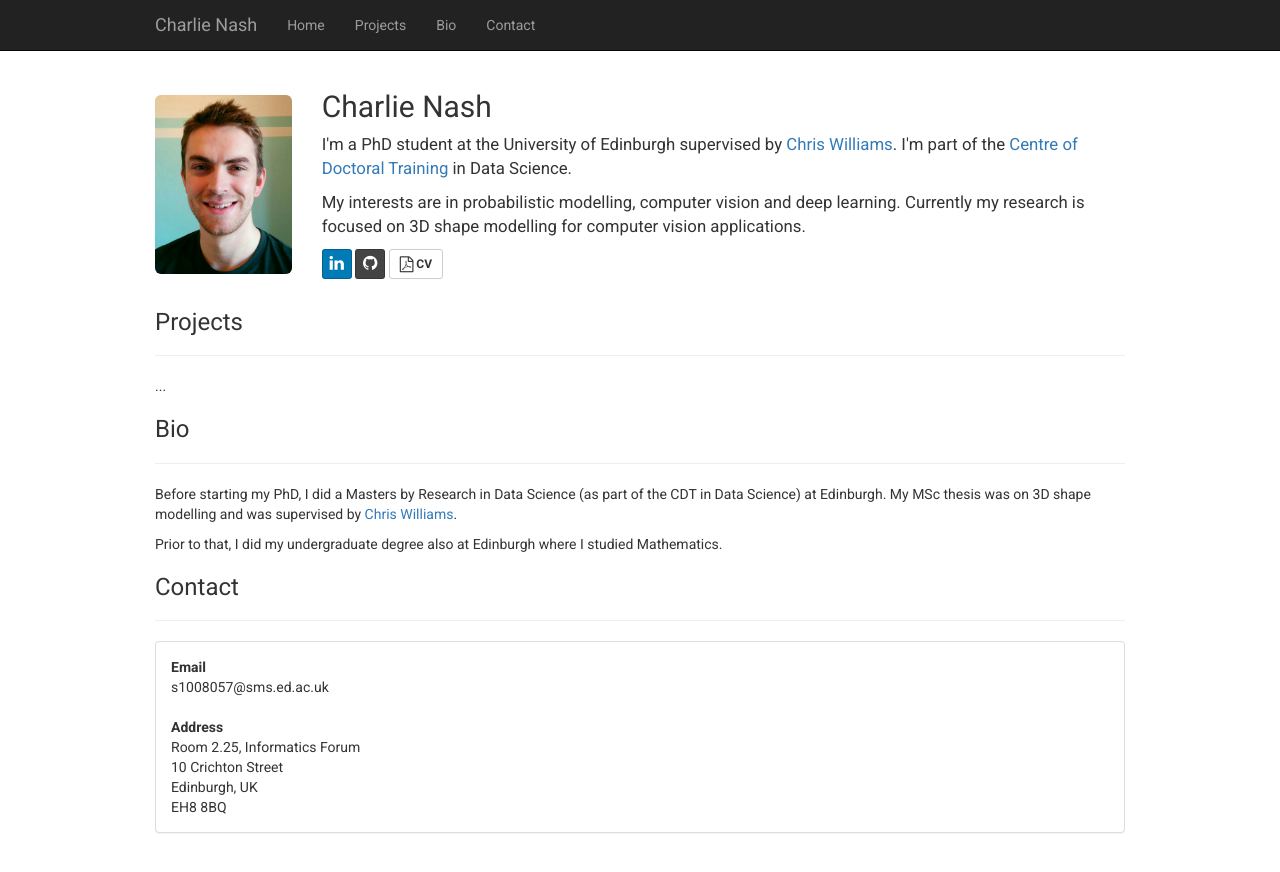
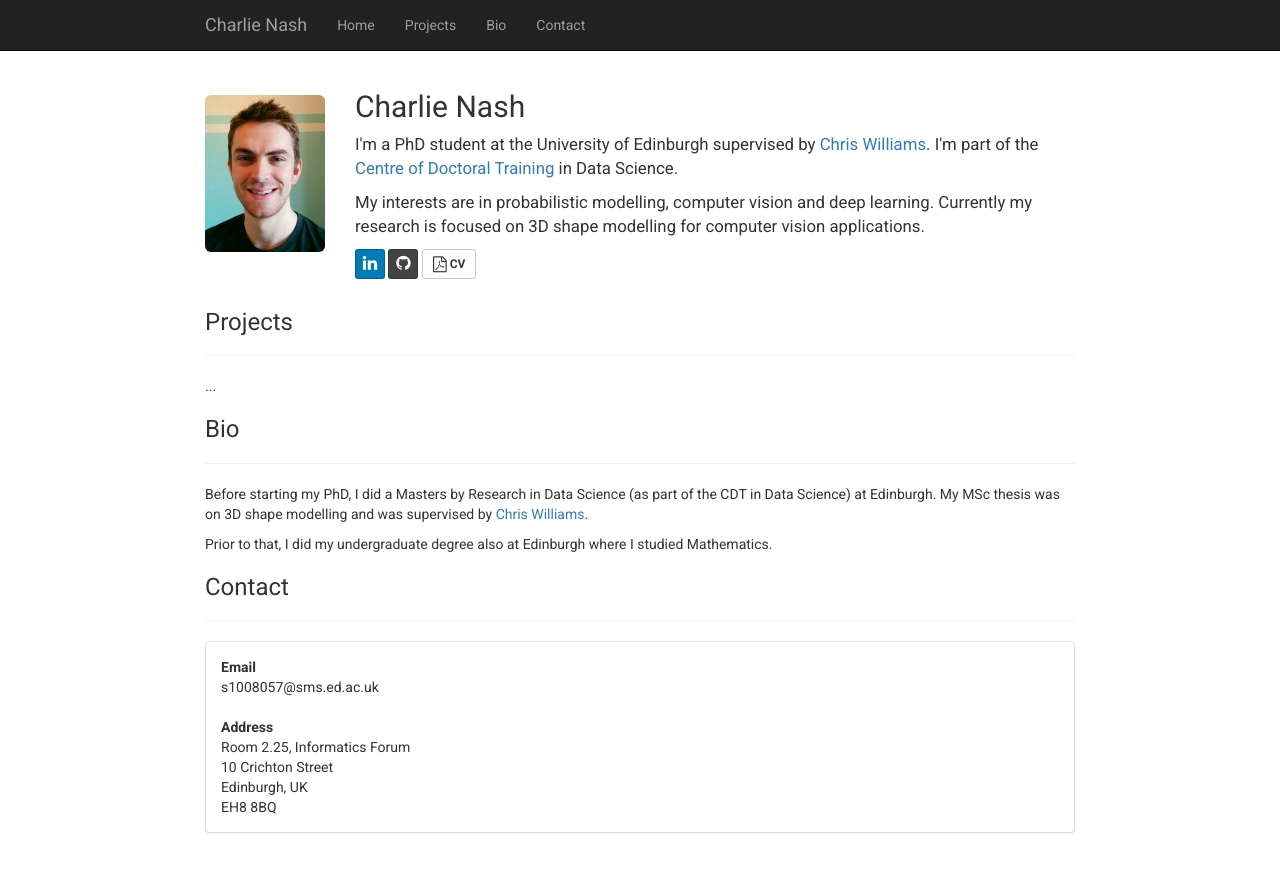
Before and after one commit to charlienash/charlienash.github.io, a Jekyll site: the page index.html, which Jekyll copies as it is, in a window 1280 px wide. Shown: the top 872 px of the page. Built offline with Jekyll 4.4.1, drawn with Linux system fonts in a browser that asks for light colours; nearby versions of some CDN libraries; library files that are not in the unit come from our copies.

Commit message:
Update styles.css

```diff
--- a/assets/css/styles.css
+++ b/assets/css/styles.css
@@ -29,9 +29,9 @@ body {
  * so that the container will not spread to the entire viewport.
 */
 
-.container-fluid { max-width: 1000px; }
+.container-fluid { max-width: 900px; }
 .container{
-   max-width:1000px !important;
+   max-width:900px !important;
 }
 .img-responsive {
     margin: 0 auto;
```
